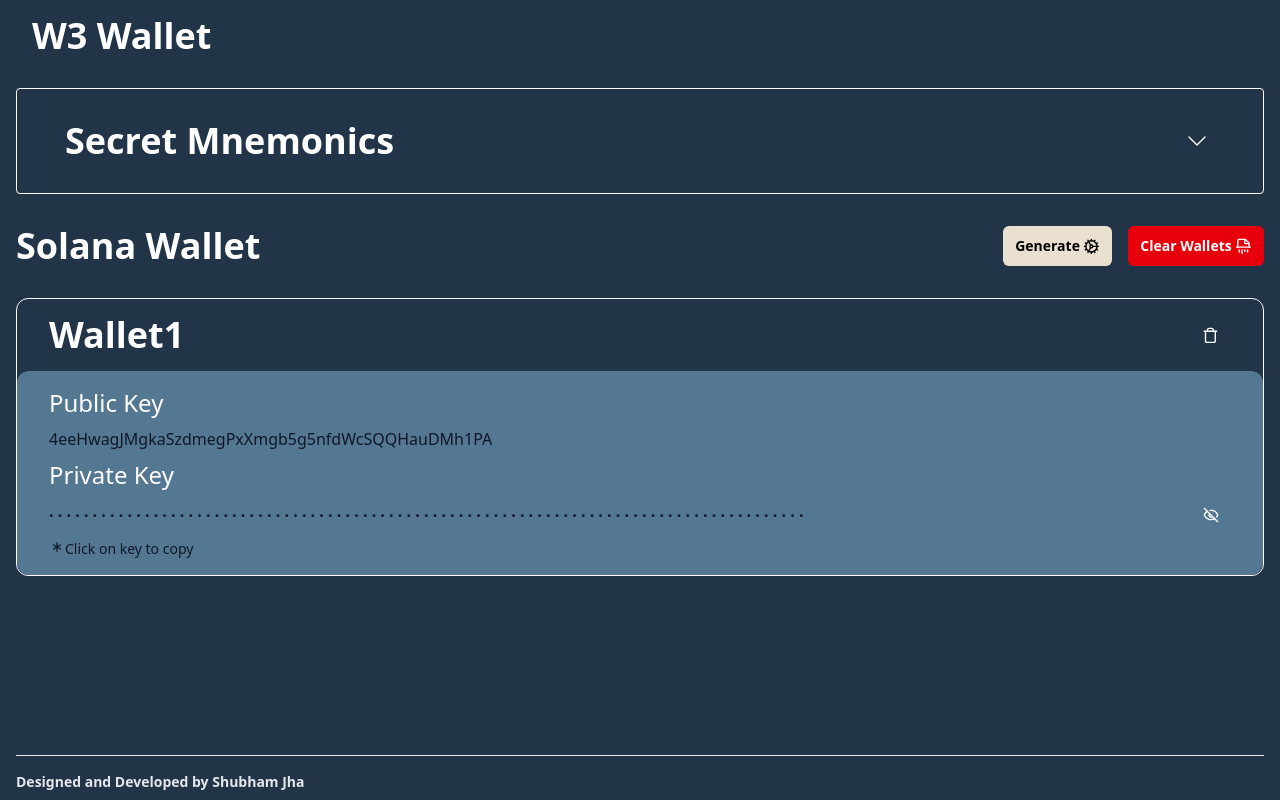
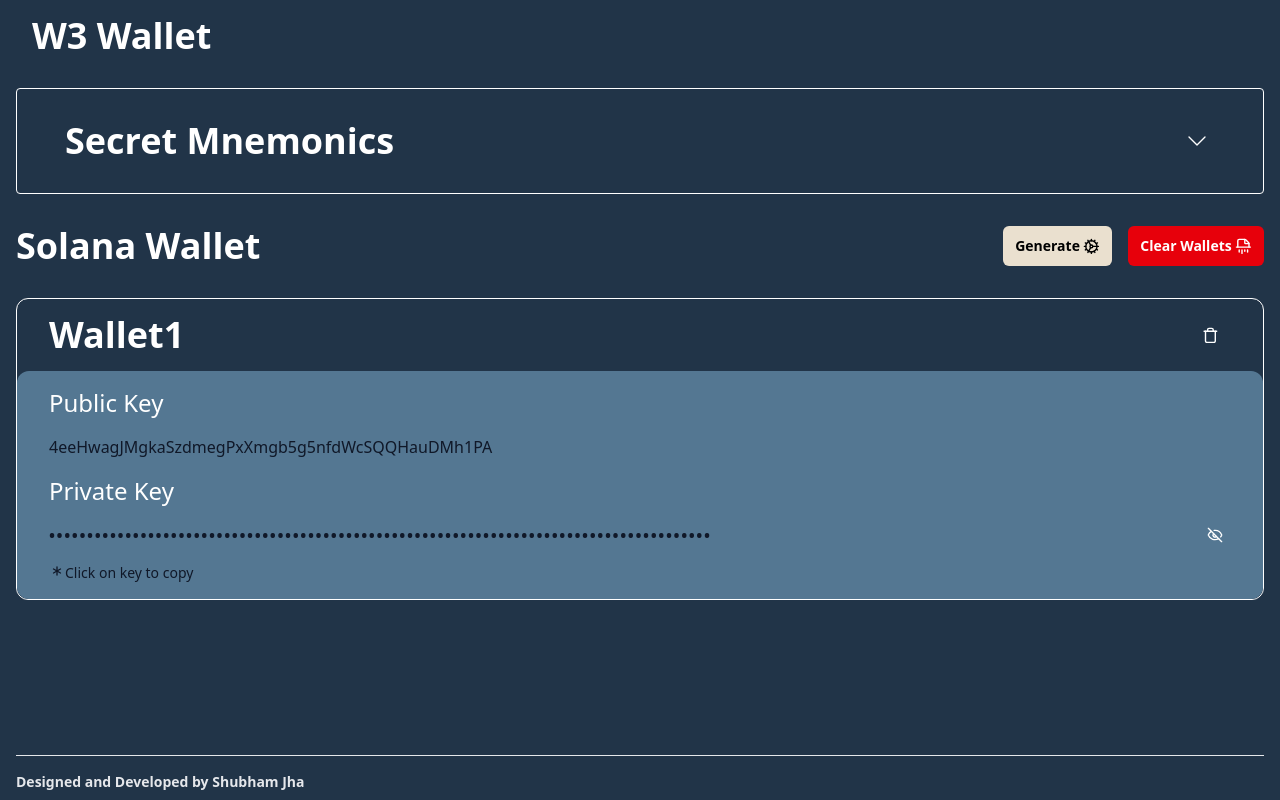
Before and after one commit to Shubham04Jha/web3wallet, a React (Vite) app: page / in a window 1280 px wide. Built offline with nearby package versions, Linux system fonts and the light colour scheme.

Commit message:
masked approach for hidden text

```diff
--- a/src/App.css
+++ b/src/App.css
@@ -23,3 +23,7 @@
   gap: 0.25em;
   align-items: center;
 }
+
+.masked {
+  -webkit-text-security: disc; /* options: circle, square */
+}
--- a/src/components/ui/Button.tsx
+++ b/src/components/ui/Button.tsx
@@ -2,7 +2,7 @@ import { cn } from "../../lib/utils";
 
 interface ButtonProps extends React.ButtonHTMLAttributes<HTMLButtonElement>{
     variant?: "primary"|"secondary"|"danger"|"icon",
-    size?: "xs"|"sm"|"lg",
+    size?: "xs"|"sm"|"lg"|"icon",
     icon?: React.ReactNode
 }
 export const Button= ({children, variant="primary", size="sm", icon, className, ...props}:ButtonProps)=>{
@@ -16,7 +16,8 @@ export const Button= ({children, variant="primary", size="sm", icon, className,
     const sizes={
         xs: "px-0.5 py-0",
         sm: "px-3 py-2 text-sm",
-        lg: "px-6 py-3 text-lg"
+        lg: "px-6 py-3 text-lg",
+        icon: "p-2"
     }
     return <button
     {...props} className={
--- a/src/components/ui/WalletContainer.tsx
+++ b/src/components/ui/WalletContainer.tsx
@@ -13,8 +13,7 @@ export const WalletContainer = ({className,...props}: WalletContainerInterface)=
             <Button className=" hover:bg-teal-900" variant="icon" ><Trash className="my-icon" size={16}/></Button>
         </div>
         <div className="rounded-xl py-4 px-8 gap-y-2 flex flex-col bg-navy-400">
-            <p className="font-medium text-2xl">Public Key</p>
-            <p className="hover:text-white text-gray-900">4eeHwagJMgkaSzdmegPxXmgb5g5nfdWcSQQHauDMh1PA</p>
+            <KeyDisplay keyType="Public Key" keyVal="4eeHwagJMgkaSzdmegPxXmgb5g5nfdWcSQQHauDMh1PA" />
             <KeyDisplay keyVal="zfgNDLuDvHu3idGm2jjkMW8T5a2pcaxBGVBxVgYCPr72ffoFtNh2MppMynAMAqU6S7YDf7yGuAB54pYTDQMDqhv" isPrivate={true} keyType="Private Key" />
             <div className="flex text-gray-900">
                 <Asterisk className="" size={16}/>
@@ -30,17 +29,14 @@ interface KeyDisplay extends React.HTMLAttributes<HTMLDivElement>{
 }
 const KeyDisplay = ({keyVal,keyType,isPrivate=false}: KeyDisplay)=>{
     const [visible,setVisible] = useState<boolean>(!isPrivate);
-    let dots = "";
-    for(let i=0;i<keyVal.length;i++){
-        dots+=". "
-    }
+    // let dots = "• ".repeat(keyVal.length-1)+"•";
     return (
         <>
             <p className="font-medium text-2xl hover:cursor-default">{keyType}</p>
-            <div className="flex justify-between gap-4">
-                <p className={cn("hover:text-white text-gray-900 hover:cursor-pointer",!visible&&"font-bold")}>{visible?keyVal:dots}</p>
-                {isPrivate&&<Button className=" hover:bg-teal-900 " variant="icon" onClick={()=>setVisible(prev=>!prev)}>
-                    {visible?<Eye className="my-icon" size={16}/>:<EyeOff size={16} />}
+            <div className="flex justify-between items-center">
+                <p className={cn("hover:text-white text-gray-900 hover:cursor-pointer my-2",!visible&&"masked tracking-widest",!visible&&"font-bold")}>{keyVal}</p>
+                {isPrivate&&<Button className=" hover:bg-teal-900 " variant="icon" size="icon" onClick={()=>setVisible(prev=>!prev)}>
+                    {visible?<Eye  size={16}/>:<EyeOff  size={16} />}
                     </Button>}
             </div>
         </>)
```
